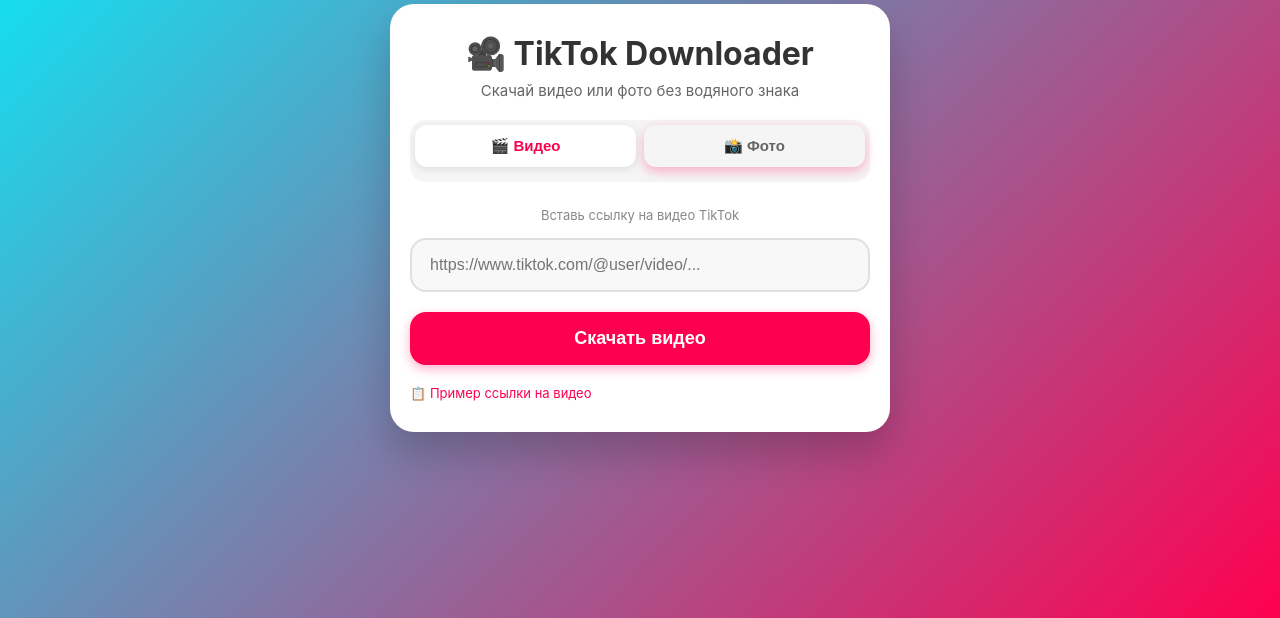
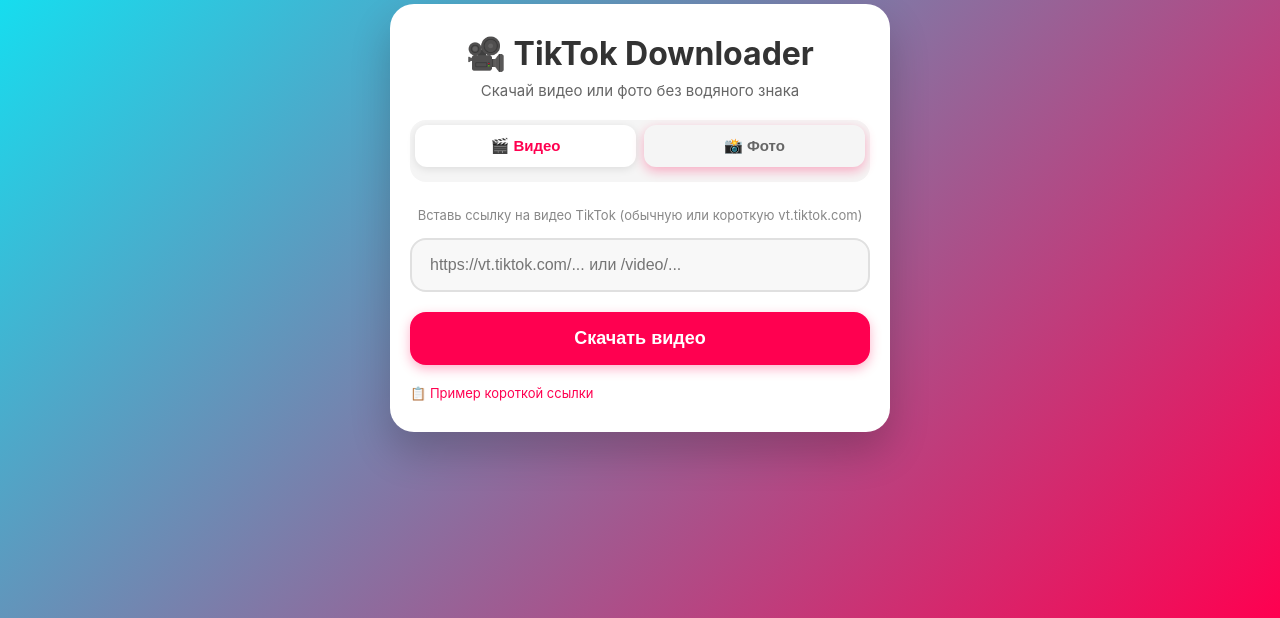
Before and after one commit to Tokiyashe/tiktok-downloader-1.4, a FastAPI app: page / in a window 1280 px wide. Shown: the part 182-800 px from the top of the page. Run offline with FastAPI, Linux system fonts and the light colour scheme.

Commit message:
Refactor index.html for improved TikTok downloader
Updated the TikTok Downloader interface with improved styles and functionality for video and photo downloads. Added support for short links and enhanced error handling.

```diff
--- a/templates/index.html
+++ b/templates/index.html
@@ -177,6 +177,20 @@
             display: block;
         }
 
+        .info-message {
+            background: #e8f5e8;
+            color: #4caf50;
+            margin-top: 15px;
+            padding: 12px 16px;
+            border-radius: 12px;
+            font-size: 14px;
+            display: none;
+        }
+
+        .info-message.active {
+            display: block;
+        }
+
         .example-link {
             color: #ff0050;
             text-decoration: none;
@@ -199,31 +213,31 @@
         <!-- Вкладка Видео -->
         <div id="videoTab" class="tab-content active">
             <div class="tab-description">
-                Вставь ссылку на видео TikTok
+                Вставь ссылку на видео TikTok (обычную или короткую vt.tiktok.com)
             </div>
             <div class="input-group">
                 <input type="url"
                        id="videoUrlInput"
-                       placeholder="https://www.tiktok.com/@user/video/..."
+                       placeholder="https://vt.tiktok.com/... или /video/..."
                        autocomplete="off">
             </div>
             <button id="videoDownloadBtn" onclick="downloadVideo()">Скачать видео</button>
-            <a href="#" class="example-link" onclick="setExampleVideo(event)">📋 Пример ссылки на видео</a>
+            <a href="#" class="example-link" onclick="setExampleVideo(event)">📋 Пример короткой ссылки</a>
         </div>
 
         <!-- Вкладка Фото -->
         <div id="photoTab" class="tab-content">
             <div class="tab-description">
-                Вставь ссылку на фото или слайд-шоу TikTok
+                Вставь ссылку на фото TikTok (обычную или короткую vt.tiktok.com)
             </div>
             <div class="input-group">
                 <input type="url"
                        id="photoUrlInput"
-                       placeholder="https://www.tiktok.com/@user/photo/..."
+                       placeholder="https://vt.tiktok.com/... или /photo/..."
                        autocomplete="off">
             </div>
             <button id="photoDownloadBtn" onclick="analyzePhotos()">Получить фото</button>
-            <a href="#" class="example-link" onclick="setExamplePhoto(event)">📋 Пример ссылки на фото</a>
+            <a href="#" class="example-link" onclick="setExamplePhoto(event)">📋 Пример короткой ссылки</a>
         </div>
 
         <div class="loading" id="loading">
@@ -232,6 +246,7 @@
         </div>
 
         <div class="error" id="error"></div>
+        <div class="info-message" id="infoMessage"></div>
     </div>
 
     <script>
@@ -251,12 +266,12 @@
 
         function setExampleVideo(e) {
             e.preventDefault();
-            document.getElementById('videoUrlInput').value = 'https://www.tiktok.com/@therock/video/7123456789012345678';
+            document.getElementById('videoUrlInput').value = 'https://vt.tiktok.com/ZSm5vrd7E/';
         }
 
         function setExamplePhoto(e) {
             e.preventDefault();
-            document.getElementById('photoUrlInput').value = 'https://www.tiktok.com/@user/photo/7123456789012345678';
+            document.getElementById('photoUrlInput').value = 'https://vt.tiktok.com/ZSm5vrd7E/';
         }
 
         async function downloadVideo() {
@@ -267,8 +282,8 @@
                 return;
             }
 
-            if (!url.includes('tiktok.com') || !url.includes('/video/')) {
-                showError('Это не похоже на ссылку на видео TikTok');
+            if (!url.includes('tiktok.com')) {
+                showError('Это не похоже на ссылку TikTok');
                 return;
             }
 
@@ -283,8 +298,8 @@
                 return;
             }
 
-            if (!url.includes('tiktok.com') || !url.includes('/photo/')) {
-                showError('Это не похоже на ссылку на фото TikTok');
+            if (!url.includes('tiktok.com')) {
+                showError('Это не похоже на ссылку TikTok');
                 return;
             }
 
@@ -319,6 +334,7 @@
 
             } catch (err) {
                 showError('Ошибка при анализе ссылки');
+                console.error(err);
             } finally {
                 loading.classList.remove('active');
                 downloadBtn.disabled = false;
@@ -354,7 +370,7 @@
                     a.click();
                     window.URL.revokeObjectURL(downloadUrl);
 
-                    showSuccess('✅ Видео скачано!');
+                    showInfo('✅ Видео успешно скачано!');
                 } else {
                     const data = await response.json();
                     showError(data.error || 'Ошибка скачивания');
@@ -362,6 +378,7 @@
 
             } catch (err) {
                 showError('Ошибка при скачивании');
+                console.error(err);
             } finally {
                 loading.classList.remove('active');
                 downloadBtn.disabled = false;
@@ -378,22 +395,19 @@
             }, 5000);
         }
 
-        function showSuccess(message) {
-            const error = document.getElementById('error');
-            error.textContent = message;
-            error.style.color = '#4caf50';
-            error.style.background = '#e8f5e8';
-            error.classList.add('active');
+        function showInfo(message) {
+            const info = document.getElementById('infoMessage');
+            info.textContent = message;
+            info.classList.add('active');
 
             setTimeout(() => {
-                error.classList.remove('active');
-                error.style.color = '#d32f2f';
-                error.style.background = '#ffebee';
+                info.classList.remove('active');
             }, 3000);
         }
 
         function hideError() {
             document.getElementById('error').classList.remove('active');
+            document.getElementById('infoMessage').classList.remove('active');
         }
 
         // Enter для отправки
```
